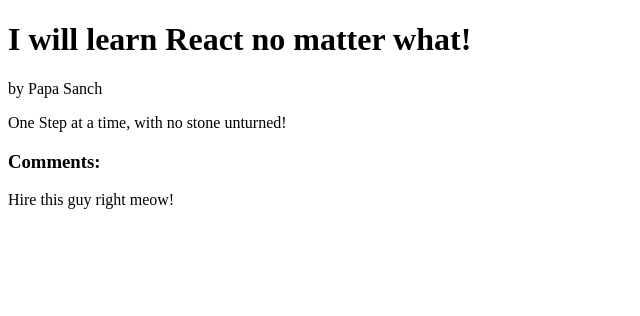
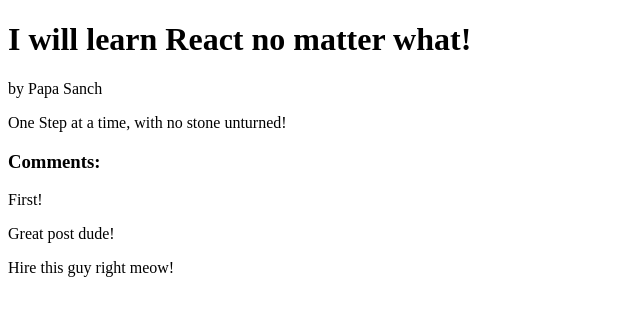
Before and after one commit to Dujota/blog-post-react, a React (Create React App) app: page / in a window 1280 px wide. Shown: the top 316 px of the page, without its empty margins (0-640 px from the left). Built offline with nearby package versions, Linux system fonts and the light colour scheme.

Commit message:
added all comments on their own line by passing in the object that calls the comments ocmponent for each entry in array

```diff
--- a/src/App.js
+++ b/src/App.js
@@ -19,7 +19,7 @@
         <p className="author">by {this.props.author}</p>
         <p className="body">{this.props.body}</p>
         <h3 className="comments">Comments:</h3>
-        <p>{allComments[2]}</p>
+        <p>{allComments}</p>
         {/* <Comments body={this.props.comments[0]} /> */}
 
       </div>
```
